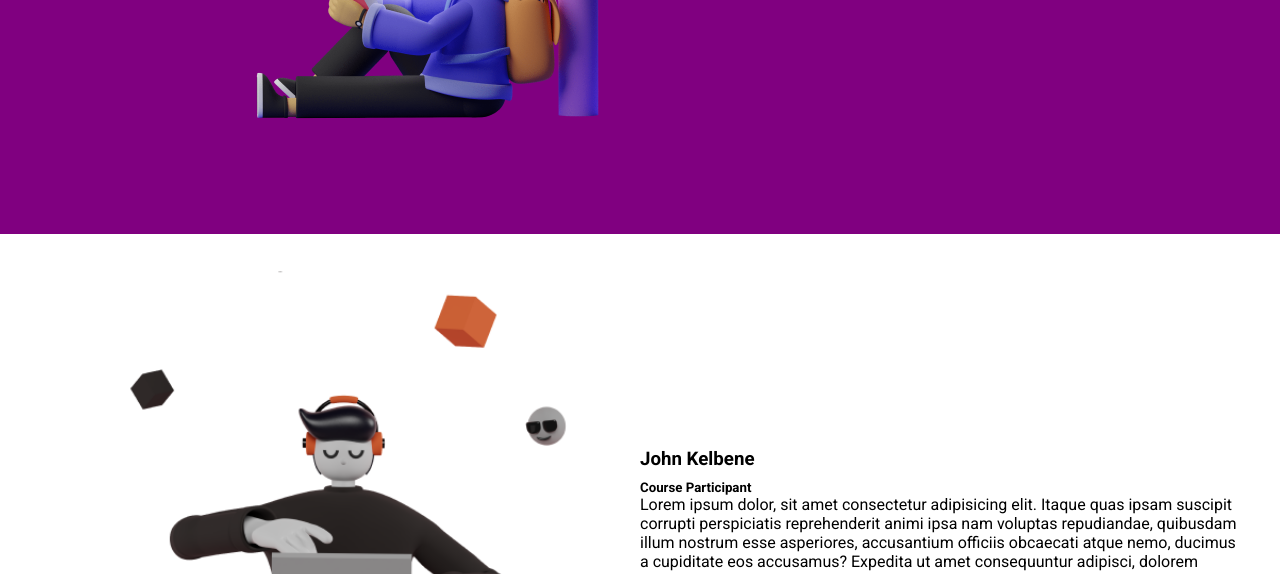
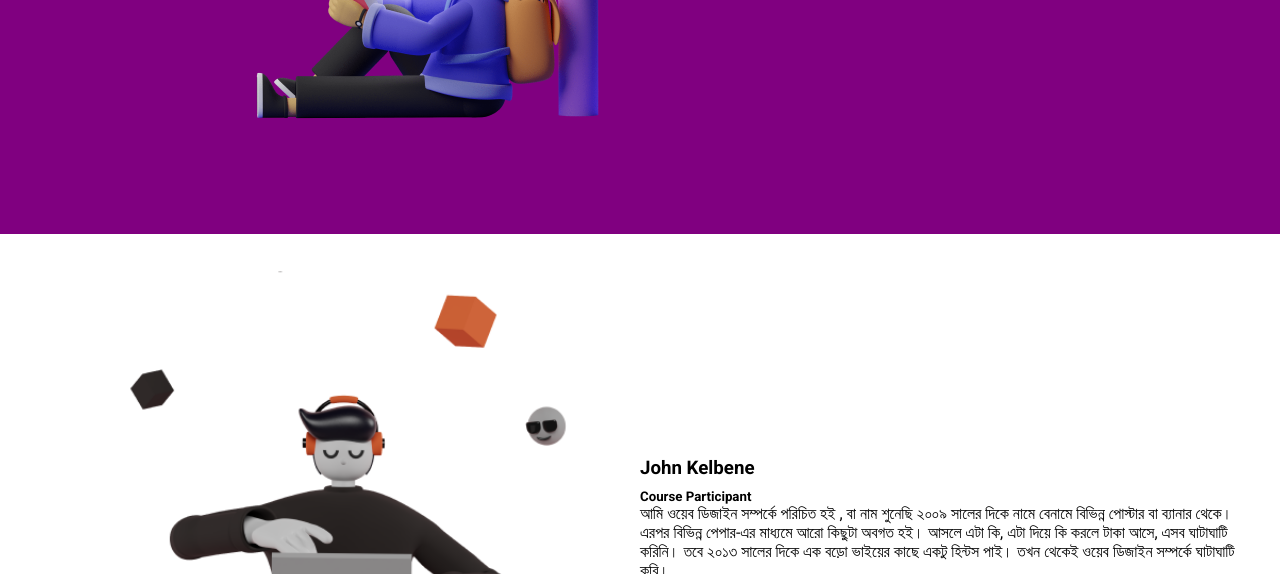
Before and after one commit to sujoncham/my-cv-portfolio-website, a plain HTML site: page index.html in a window 1280 px wide. Shown: the part 405-979 px from the top of the page. Drawn offline with nearby package versions, Linux system fonts and the light colour scheme; a web font is replaced by a local one.

Commit message:
bangla text added

```diff
--- a/css/projects.css
+++ b/css/projects.css
@@ -11,6 +11,7 @@
     position: relative;
     margin-bottom: 30px;
     box-shadow: 5px 2px 8px 5px #888888;
+    transition: all 0.5s;
  }
 
  .my-work:hover .sort-text{
@@ -32,7 +33,7 @@
     top: 0;
     left:0;
     border: 2px solid #800080;
-    width: 92%;
+    width: 94%;
     height: 158px;
     background: #fffbf0;
     opacity: .8;
--- a/index.html
+++ b/index.html
@@ -67,11 +67,7 @@
                   <h5>Course Participant</h5>
                </div>
                <div class="about-innertext">
-                  <p>Lorem ipsum dolor, sit amet consectetur adipisicing elit. Itaque quas ipsam suscipit corrupti
-                     perspiciatis reprehenderit animi ipsa nam voluptas repudiandae, quibusdam illum nostrum esse
-                     asperiores, accusantium officiis obcaecati atque nemo, ducimus a cupiditate eos accusamus? Expedita
-                     ut amet consequuntur adipisci, dolorem nobis provident quo alias maxime veniam, exercitationem,
-                     architecto blanditiis?</p>
+                  <p>আমি ওয়েব ডিজাইন সম্পর্কে পরিচিত হই , বা নাম শুনেছি ২০০৯ সালের দিকে নামে বেনামে বিভিন্ন পোস্টার বা ব্যানার থেকে। এরপর বিভিন্ন পেপার-এর মাধ্যমে আরো কিছুটা অবগত হই। আসলে এটা কি, এটা দিয়ে কি করলে টাকা আসে, এসব ঘাটাঘাটি করিনি। তবে ২০১৩ সালের দিকে এক বড়ো ভাইয়ের কাছে একটু হিন্টস পাই। তখন থেকেই ওয়েব ডিজাইন সম্পর্কে ঘাটাঘাটি করি।  </p>
                </div>
                <div class="social-link">
                   <a href=""><i class="fa fa-mail-forward"></i></a>
```
